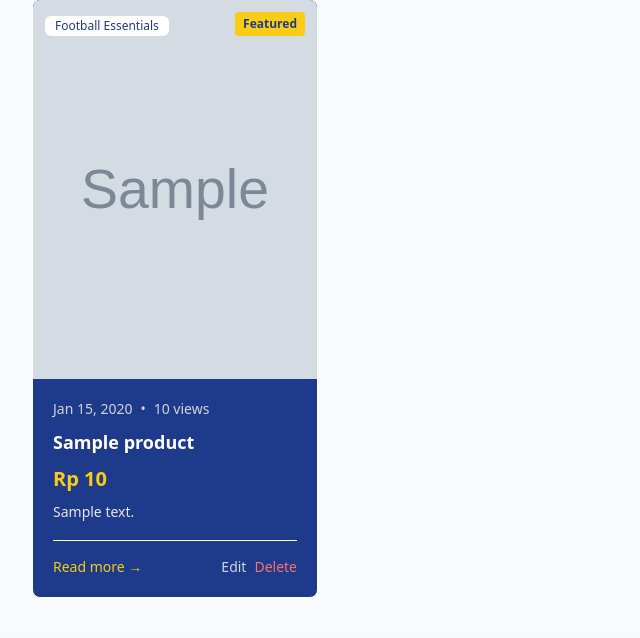
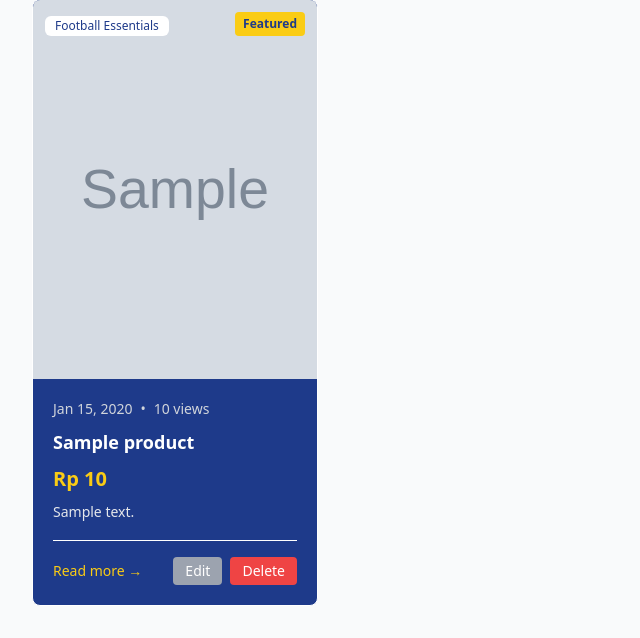
Before and after one commit to mhelmialf/golden-goals, a Django app: page / in a window 1280 px wide. Shown: the part 305-943 px from the top of the page, without its empty margins (0-640 px from the left). Before the commit the page ends 902 px from the top, so only its background shows below. Run offline with Django 5.2, Linux system fonts and the light colour scheme; a user stored in the database is signed in; tables that the repository leaves empty hold one stand-in row (values such as "Sample post"); grey boxes marked "Sample" are stand-in pictures; some libraries are stand-ins or nearby versions.

Commit message:
Update README.md dan card product

```diff
--- a/main/templates/card_product.html
+++ b/main/templates/card_product.html
@@ -60,12 +60,20 @@
           Read more →
         </a>
         <div class="flex space-x-2">
-          <a href="{% url 'main:edit_product' product.id %}" class="text-gray-300 hover:text-white text-sm transition-colors">
+        <form action="{% url 'main:edit_product' product.id %}" method="get">
+            <button type="submit"
+                    class="bg-gray-400 text-white text-sm px-3 py-1 rounded hover:bg-gray-300 transition-colors">
             Edit
-          </a>
-          <a href="{% url 'main:delete_product' product.id %}" class="text-red-400 hover:text-red-300 text-sm transition-colors">
+            </button>
+        </form>
+
+        <form action="{% url 'main:delete_product' product.id %}" method="post">
+            {% csrf_token %}
+            <button type="submit"
+                    class="bg-red-500 text-white text-sm px-3 py-1 rounded hover:bg-red-400 transition-colors">
             Delete
-          </a>
+            </button>
+        </form>
         </div>
       </div>
     {% else %}
--- a/main/templates/edit_product.html
+++ b/main/templates/edit_product.html
@@ -26,9 +26,6 @@
       <form method="POST" class="space-y-6">
         {% csrf_token %}
         {% for field in form %}
-            {% load widget_tweaks %}
-            {{ field|add_class:"w-full px-3 py-2 rounded-md bg-white text-black border border-gray-300 focus:outline-none focus:ring-2 focus:ring-yellow-400" }}
-          <div>
             <label for="{{ field.id_for_label }}" class="block text-white font-medium text-yellow-400 mb-2">
               {{ field.label }}
             </label>
@@ -41,7 +38,6 @@
             {% for error in field.errors %}
               <p class="mt-1 text-sm text-red-400">{{ error }}</p>
             {% endfor %}
-          </div>
         {% endfor %}
 
         <div class="flex flex-col sm:flex-row gap-4 pt-6 border-t border-white">
```
Also changed, not shown: README.md.
